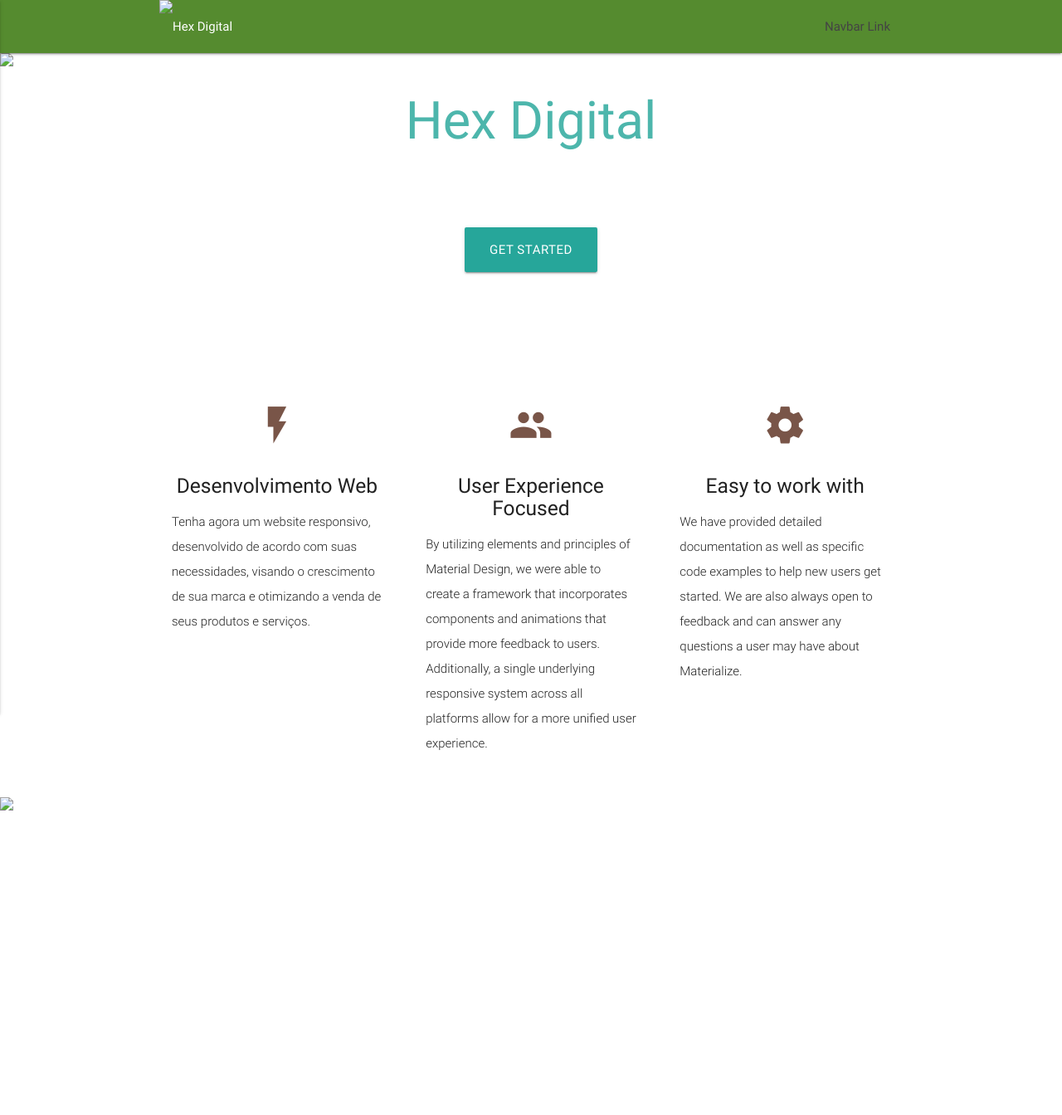
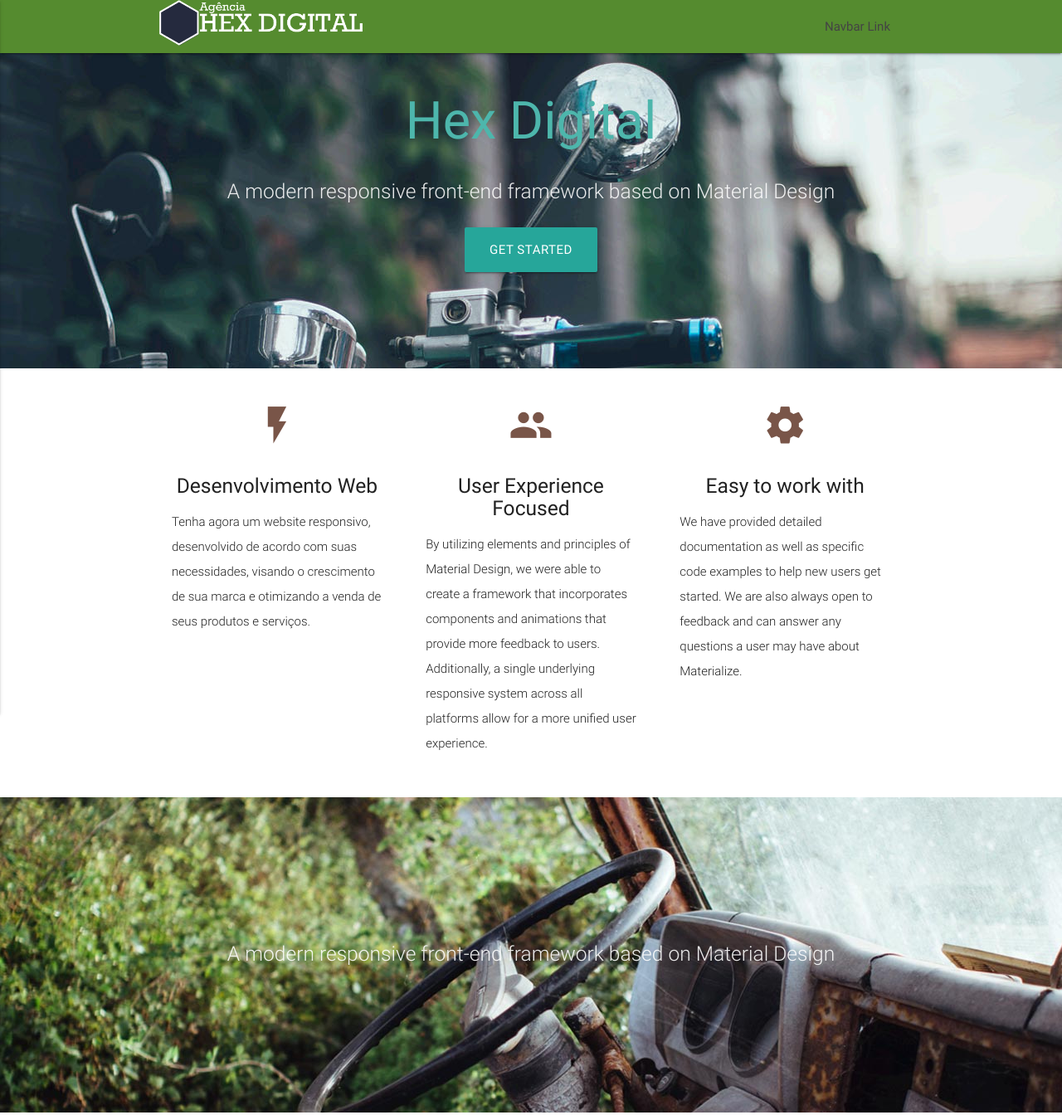
Before and after one commit to simoaweb/hexdigital, a plain HTML site: page index.html in a window 1280 px wide. Shown: the top 1344 px of the page at 83% size. Drawn offline with nearby package versions, Linux system fonts and the light colour scheme; the site is published under a folder, as on GitHub Pages, so addresses that start at the root find nothing.

Commit message:
correção link imagens

```diff
--- a/index.html
+++ b/index.html
@@ -13,8 +13,7 @@
 <body>
   <nav class="light-green darken-3" role="navigation">
     <div class="nav-wrapper container">
-      <!-- <a id="logo-container" href="#" class="brand-logo"><img class="responsive-img" src="imagens/hex-2.png"> -->
-	<img src="/imagens/hex-2.png" alt="Hex Digital" width="245"></a>
+	<img src="hex-2.png" alt="Hex Digital" width="245"></a>
       <ul class="right hide-on-med-and-down">
         <li><a href="#">Navbar Link</a></li>
       </ul>
@@ -41,7 +40,7 @@
 
       </div>
     </div>
-    <div class="parallax"><img src="\imagens\background1.jpg" alt="Unsplashed background img 1"></div>
+    <div class="parallax"><img src="background1.jpg" alt="Unsplashed background img 1"></div>
   </div>
 
 
@@ -90,7 +89,7 @@
         </div>
       </div>
     </div>
-    <div class="parallax"><img src="\imagens\background2.jpg" alt="Unsplashed background img 2"></div>
+    <div class="parallax"><img src="background2.jpg" alt="Unsplashed background img 2"></div>
   </div>
 
   <div class="container">
@@ -116,7 +115,7 @@
         </div>
       </div>
     </div>
-    <div class="parallax"><img src="\imagens\background3.jpg" alt="Unsplashed background img 3"></div>
+    <div class="parallax"><img src="background3.jpg" alt="Unsplashed background img 3"></div>
   </div>
 
   <footer class="page-footer teal">
```
Also changed, not shown: LOGO-HEX.png (renamed from imagens/LOGO-HEX.png), background1.jpg (renamed from imagens/background1.jpg), background2.jpg (renamed from imagens/background2.jpg), background3.jpg (renamed from imagens/background3.jpg), hex-2.png (renamed from imagens/hex-2.png), hex.png (renamed from imagens/hex.png).
